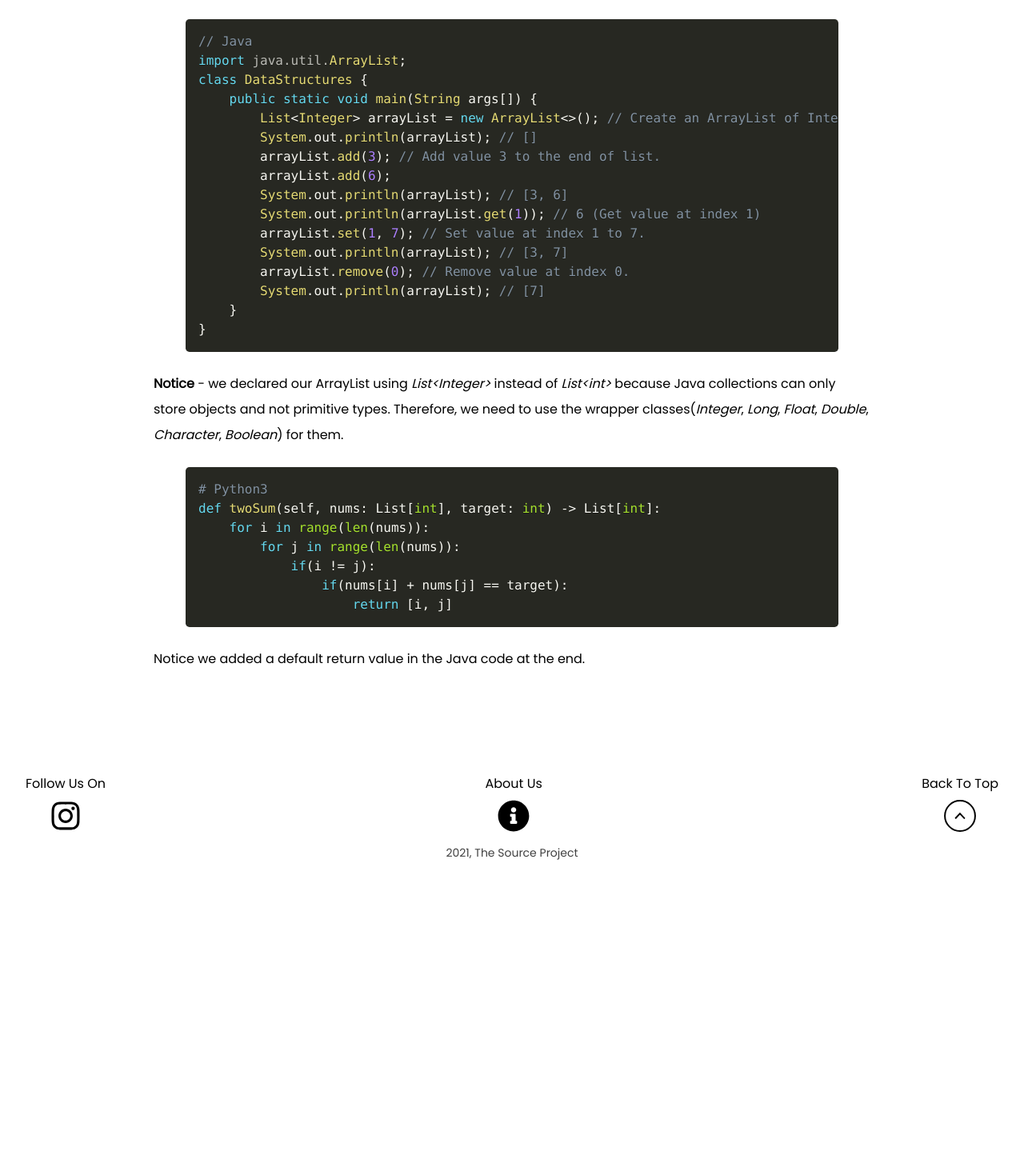
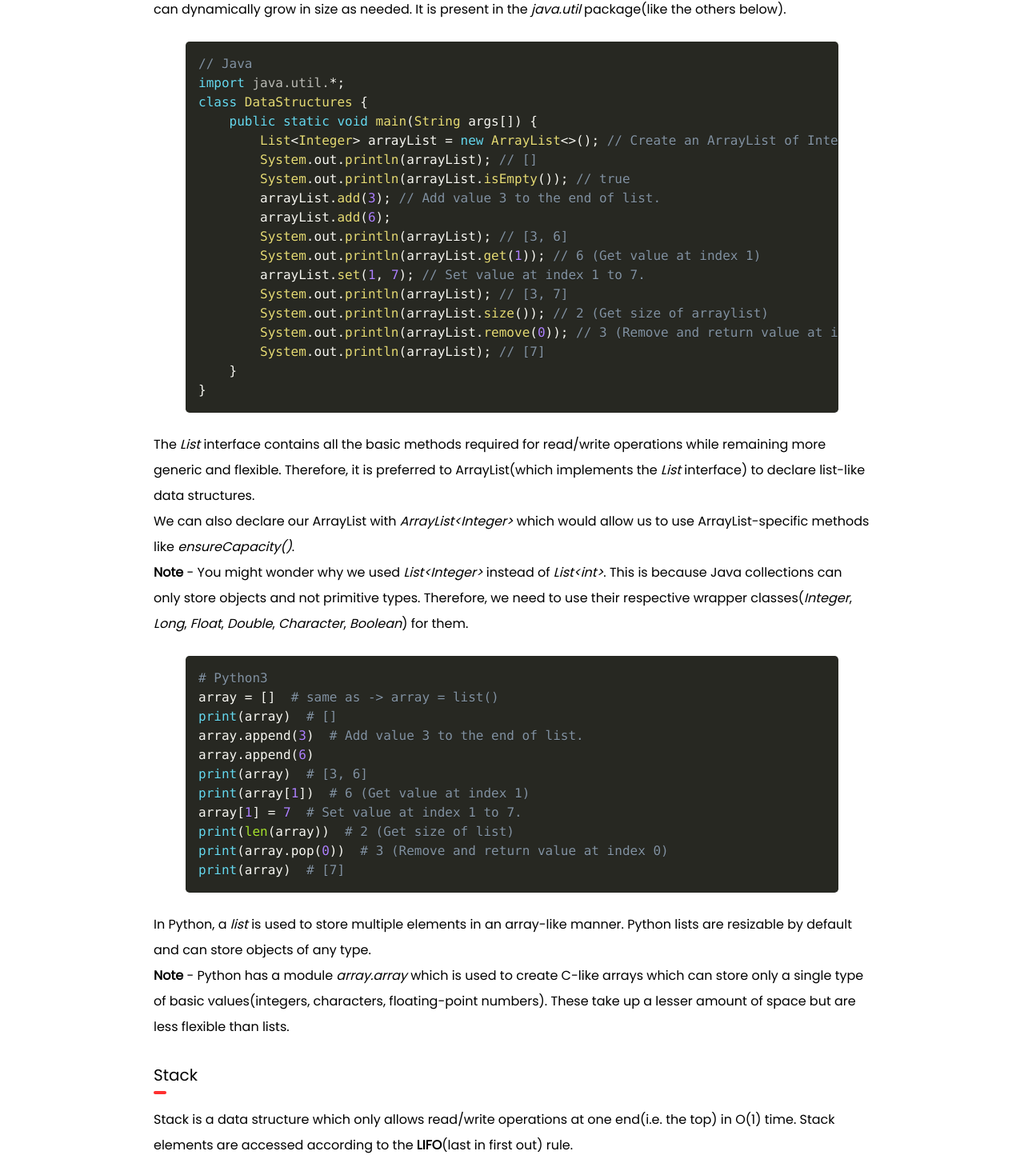
Before and after one commit to thesourceproject/thesourceproject.github.io, a Nuxt app: page /article/8 in a window 1280 px wide. Shown: the part 1328-2797 px from the top of the page at 80% size. Before the commit the page ends 2421 px from the top, so only its background shows below. Built offline with nearby package versions, Linux system fonts and the light colour scheme; a web font is replaced by a local one.

Commit message:
minor correction

```diff
--- a/layouts/default.vue
+++ b/layouts/default.vue
@@ -74,7 +74,7 @@ html {
   --background-3: #191d30;
   --background-4: #ffe5e5;
   --text-1: #eeeeee;
-  --text-2: #eeeeee;
+  --text-2: #ffffff;
   --text-3: #fc4422;
   --text-4: #eeeeee;
   --text-5: #98dfaf;
--- a/pages/article/1.vue
+++ b/pages/article/1.vue
@@ -33,7 +33,7 @@
         in-the-box. VS Code will leverage your machine's Git installation, so
         you need to install Git first before you get these features.
       </p>
-      <div class="flex flex-col max-w-4xl mt-12">
+      <div class="mt-12 flex flex-col">
         <h2 class="text-2xl">Getting Started</h2>
         <div class="w-6 h-1 bg-background-2 rounded-full"></div>
       </div>
@@ -87,7 +87,7 @@
         Now time to write your first piece of code.<br /><br />
         Create a new folder in your computer, right-click on it and select
         <strong>Open with Code</strong> in the context menu.<br />
-        <strong>Note -</strong> It is important to open a folder(not a file) in
+        <strong>Note</strong> - It is important to open a folder(not a file) in
         VS Code otherwise the source control functions will not work.<br />
         This folder will now act as a workspace for your project.<br /><br />
         Now go to <strong>Source Control</strong> in the side bar and initialise
--- a/pages/article/2.vue
+++ b/pages/article/2.vue
@@ -38,7 +38,7 @@
         allows you to showcase your work and lets you and others work together
         on projects from anywhere.
       </p>
-      <div class="flex flex-col max-w-4xl mt-12">
+      <div class="mt-12 flex flex-col">
         <h2 class="text-2xl">Getting Started</h2>
         <div class="w-6 h-1 bg-background-2 rounded-full"></div>
       </div>
--- a/pages/article/3.vue
+++ b/pages/article/3.vue
@@ -29,7 +29,7 @@
           src="https://upload.wikimedia.org/wikipedia/commons/thumb/f/f8/Python_logo_and_wordmark.svg/640px-Python_logo_and_wordmark.svg.png"
           class="w-96"
       /></a>
-      <div class="flex flex-col max-w-4xl mt-12">
+      <div class="mt-12 flex flex-col">
         <h2 class="text-2xl">Getting Started</h2>
         <div class="w-6 h-1 bg-background-2 rounded-full"></div>
       </div>
--- a/pages/article/4.vue
+++ b/pages/article/4.vue
@@ -35,7 +35,7 @@
         >
         before you continue.
       </p>
-      <div class="flex flex-col max-w-4xl mt-12">
+      <div class="mt-12 flex flex-col">
         <h2 class="text-2xl">Getting Started</h2>
         <div class="w-6 h-1 bg-background-2 rounded-full"></div>
       </div>
--- a/pages/article/5.vue
+++ b/pages/article/5.vue
@@ -16,7 +16,7 @@
         alt="Countdown Timer"
         class="mx-auto mt-6 max-w-full"
       />
-      <div class="flex flex-col max-w-4xl mt-12">
+      <div class="mt-12 flex flex-col">
         <h2 class="text-2xl">Getting Started</h2>
         <div class="w-6 h-1 bg-background-2 rounded-full"></div>
       </div>
--- a/pages/article/6.vue
+++ b/pages/article/6.vue
@@ -39,7 +39,7 @@
         <em>same</em> element twice.<br />
         You can return the answer in any order.
       </p>
-      <div class="flex flex-col max-w-4xl mt-12">
+      <div class="mt-12 flex flex-col">
         <h2 class="text-2xl">Getting Started</h2>
         <div class="w-6 h-1 bg-background-2 rounded-full"></div>
       </div>
@@ -75,8 +75,8 @@ def twoSum(self, nums: List[int], target: int) -> List[int]:
         lang="language-python"
       />
       <p>
-        Notice that we added a default return value in the Java code at the end. This
-        is because the return type of the function is of
+        Notice that we added a default return value in the Java code at the end.
+        This is because the return type of the function is of
         <strong>int[]</strong> type, therefore the function must return an array
         of integers for all conditions. This is not required in the Python
         version as the question states that we will get a unique solution for
--- a/pages/article/7.vue
+++ b/pages/article/7.vue
@@ -32,7 +32,7 @@
         Flexbox solves these problems by providing an easy method to arrange
         items in one dimension inside a container.
       </p>
-      <div class="flex flex-col max-w-4xl mt-12">
+      <div class="mt-12 flex flex-col">
         <h2 class="text-2xl">Getting Started</h2>
         <div class="w-6 h-1 bg-background-2 rounded-full"></div>
       </div>
@@ -69,7 +69,10 @@
         Just click on any of the values for the respective CSS property to see
         its output.
       </p>
-      <h3 class="mt-6 text-xl">flex-direction</h3>
+      <div class="mt-6 flex flex-col">
+        <h3 class="text-xl">flex-direction</h3>
+        <div class="w-4 h-1 bg-background-2 rounded-full"></div>
+      </div>
       <CSSHelper
         :elements="[
           {
@@ -99,7 +102,10 @@
         Flex items are initially arranged in the row direction(left to right).
         This can be changed using the <strong>flex-direction</strong> property.
       </p>
-      <h3 class="mt-6 text-xl">flex-wrap</h3>
+      <div class="mt-6 flex flex-col">
+        <h3 class="text-xl">flex-wrap</h3>
+        <div class="w-4 h-1 bg-background-2 rounded-full"></div>
+      </div>
       <CSSHelper
         :elements="[
           {
@@ -138,7 +144,10 @@
         across multiple lines as needed.<br />
         <em>wrap-reverse</em> will wrap the items from bottom to top.
       </p>
-      <h3 class="mt-6 text-xl">justify-content</h3>
+      <div class="mt-6 flex flex-col">
+        <h3 class="text-xl">justify-content</h3>
+        <div class="w-4 h-1 bg-background-2 rounded-full"></div>
+      </div>
       <CSSHelper
         :elements="[
           {
@@ -179,7 +188,10 @@
         This property is useful for distributing remaining space left around
         child items.
       </p>
-      <h3 class="mt-6 text-xl">align-items</h3>
+      <div class="mt-6 flex flex-col">
+        <h3 class="text-xl">align-items</h3>
+        <div class="w-4 h-1 bg-background-2 rounded-full"></div>
+      </div>
       <CSSHelper
         :elements="[
           {
@@ -250,7 +262,10 @@
         <em>baseline</em> arranges the items so that their baselines are
         aligned.
       </p>
-      <h3 class="mt-6 text-xl">align-content</h3>
+      <div class="mt-6 flex flex-col">
+        <h3 class="text-xl">align-content</h3>
+        <div class="w-4 h-1 bg-background-2 rounded-full"></div>
+      </div>
       <CSSHelper
         :elements="[
           {
@@ -304,7 +319,10 @@
         <strong>flex-wrap</strong> property must be set to either
         <em>wrap</em> or <em>wrap-reverse</em>.
       </p>
-      <h3 class="mt-6 text-xl">flex-grow</h3>
+      <div class="mt-6 flex flex-col">
+        <h3 class="text-xl">flex-grow</h3>
+        <div class="w-4 h-1 bg-background-2 rounded-full"></div>
+      </div>
       <CSSHelper
         :elements="[
           {
@@ -364,7 +382,10 @@
         It's initial value is 0 meaning that the flex item will not grow to take
         over the remaining space.
       </p>
-      <h3 class="mt-6 text-xl">align-self</h3>
+      <div class="mt-6 flex flex-col">
+        <h3 class="text-xl">align-self</h3>
+        <div class="w-4 h-1 bg-background-2 rounded-full"></div>
+      </div>
       <CSSHelper
         :elements="[
           {
--- a/pages/article/8.vue
+++ b/pages/article/8.vue
@@ -22,7 +22,7 @@
         impossible to do so for every problem. So why reinvent the wheel when
         you've got these built right into the library itself?
       </p>
-      <div class="flex flex-col max-w-4xl mt-12">
+      <div class="mt-12 flex flex-col">
         <h2 class="text-2xl">Getting Started</h2>
         <div class="w-6 h-1 bg-background-2 rounded-full"></div>
       </div>
@@ -33,12 +33,14 @@
         advanced ones - <strong>Set</strong>, <strong>Map</strong>,
         <strong>Heap</strong>.
       </p>
-      <h3 class="mt-6 text-xl">Array</h3>
+      <div class="mt-6 flex flex-col">
+        <h3 class="text-xl">Array</h3>
+        <div class="w-4 h-1 bg-background-2 rounded-full"></div>
+      </div>
       <p class="mt-4">
-        An array is a data structure which allows for
-        <strong>O(1)</strong> read/write operations. This is because its
-        elements are kept in contiguous memory locations which makes it easy to
-        calculate the address of any position.
+        Array is a data structure which allows for O(1) read/write operations.
+        This is because its elements are kept in contiguous memory locations
+        which makes it easy to calculate the address of any position.
       </p>
       <CodeSnippet
         code="// Java
@@ -51,6 +53,7 @@ class DataStructures {
         array[2] = 6;
         System.out.println(Arrays.toString(array)); // [3, 0, 6, 0, 0]
         System.out.println(array[2]); // 6 (Get value at index 2)
+        System.out.println(array.length); // 5 (Get size of array)
     }
 }"
         lang="language-java"
@@ -61,46 +64,126 @@ class DataStructures {
         However, the Java Collections Framework provides the
         <strong>ArrayList</strong> class which is an array-like data structure
         but can dynamically grow in size as needed. It is present in the
-        <em>java.util</em> package.
+        <em>java.util</em> package(like the others below).
       </p>
       <CodeSnippet
         code="// Java
-import java.util.ArrayList;
+import java.util.*;
 class DataStructures {
     public static void main(String args[]) {
         List<Integer> arrayList = new ArrayList<>(); // Create an ArrayList of Integer type.
         System.out.println(arrayList); // []
+        System.out.println(arrayList.isEmpty()); // true
         arrayList.add(3); // Add value 3 to the end of list.
         arrayList.add(6);
         System.out.println(arrayList); // [3, 6]
         System.out.println(arrayList.get(1)); // 6 (Get value at index 1)
         arrayList.set(1, 7); // Set value at index 1 to 7.
         System.out.println(arrayList); // [3, 7]
-        arrayList.remove(0); // Remove value at index 0.
+        System.out.println(arrayList.size()); // 2 (Get size of arraylist)
+        System.out.println(arrayList.remove(0)); // 3 (Remove and return value at index 0)
         System.out.println(arrayList); // [7]
     }
 }"
         lang="language-java"
       />
       <p>
-        <strong>Notice</strong> - we declared our ArrayList using
-        <em>List&lt;Integer&gt;</em> instead of <em>List&lt;int&gt;</em> because
-        Java collections can only store objects and not primitive types.
-        Therefore, we need to use the wrapper classes(<em>Integer</em>,
-        <em>Long</em>, <em>Float</em>, <em>Double</em>, <em>Character</em>,
-        <em>Boolean</em>) for them.
+        The <em>List</em> interface contains all the basic methods required for
+        read/write operations while remaining more generic and flexible.
+        Therefore, it is preferred to ArrayList(which implements the
+        <em>List</em> interface) to declare list-like data structures.<br />
+        We can also declare our ArrayList with
+        <em>ArrayList&lt;Integer&gt;</em> which would allow us to use
+        ArrayList-specific methods like <em>ensureCapacity()</em>.<br />
+        <strong>Note</strong> - You might wonder why we used
+        <em>List&lt;Integer&gt;</em> instead of <em>List&lt;int&gt;</em>. This
+        is because Java collections can only store objects and not primitive
+        types. Therefore, we need to use their respective wrapper
+        classes(<em>Integer</em>, <em>Long</em>, <em>Float</em>,
+        <em>Double</em>, <em>Character</em>, <em>Boolean</em>) for them.
       </p>
       <CodeSnippet
         code="# Python3
-def twoSum(self, nums: List[int], target: int) -> List[int]:
-    for i in range(len(nums)):
-        for j in range(len(nums)):
-            if(i != j):
-                if(nums[i] + nums[j] == target):
-                    return [i, j]"
+array = []  # same as -> array = list()
+print(array)  # []
+array.append(3)  # Add value 3 to the end of list.
+array.append(6)
+print(array)  # [3, 6]
+print(array[1])  # 6 (Get value at index 1)
+array[1] = 7  # Set value at index 1 to 7.
+print(len(array))  # 2 (Get size of list)
+print(array.pop(0))  # 3 (Remove and return value at index 0)
+print(array)  # [7]"
         lang="language-python"
       />
-      <p>Notice we added a default return value in the Java code at the end.</p>
+      <p>
+        In Python, a <em>list</em> is used to store multiple elements in an
+        array-like manner. Python lists are resizable by default and can store
+        objects of any type.<br />
+        <strong>Note</strong> - Python has a module <em>array.array</em> which
+        is used to create C-like arrays which can store only a single type of
+        basic values(integers, characters, floating-point numbers). These take
+        up a lesser amount of space but are less flexible than lists.
+      </p>
+      <div class="mt-6 flex flex-col">
+        <h3 class="text-xl">Stack</h3>
+        <div class="w-4 h-1 bg-background-2 rounded-full"></div>
+      </div>
+      <p class="mt-4">
+        Stack is a data structure which only allows read/write operations at one
+        end(i.e. the top) in O(1) time. Stack elements are accessed according to
+        the <strong>LIFO</strong>(last in first out) rule.
+      </p>
+      <CodeSnippet
+        code="// Java
+import java.util.Arrays; // Only required for using the Arrays.toString() function.
+class DataStructures {
+    public static void main(String args[]) {
+        int array[] = new int[5]; // Create a primitive int array.
+        System.out.println(Arrays.toString(array)); // [0, 0, 0, 0, 0]
+        array[0] = 3; // Set value at index 0 to 3.
+        array[2] = 6;
+        System.out.println(Arrays.toString(array)); // [3, 0, 6, 0, 0]
+        System.out.println(array[2]); // 6 (Get value at index 2)
+        System.out.println(array.length); // 5 (Get size of array)
+    }
+}"
+        lang="language-java"
+      />
+      <p>
+        The <em>List</em> interface contains all the basic methods required for
+        read/write operations while remaining more generic and flexible.
+        Therefore, it is preferred to <em>ArrayList</em> (which implements the
+        <em>List</em> interface) to declare list-like data structures.<br />
+        We can also declare our ArrayList with
+        <em>ArrayList&lt;Integer&gt;</em> which would allow us to use
+        ArrayList-specific methods like <em>ensureCapacity()</em>.<br />
+        <strong>Note</strong> - You might wonder why we used
+        <em>List&lt;Integer&gt;</em> instead of <em>List&lt;int&gt;</em>. This
+        is because Java collections can only store objects and not primitive
+        types. Therefore, we need to use their respective wrapper
+        classes(<em>Integer</em>, <em>Long</em>, <em>Float</em>,
+        <em>Double</em>, <em>Character</em>, <em>Boolean</em>) for them.
+      </p>
+      <CodeSnippet
+        code="# Python3
+array = []  # same as -> array = list()
+print(array)  # []
+array.append(3)  # Add value 3 to the end of list.
+array.append(6)
+print(array)  # [3, 6]
+print(array[1])  # 6 (Get value at index 1)
+array[1] = 7  # Set value at index 1 to 7.
+print(len(array))  # 2 (Get size of list)
+print(array.pop(0))  # 3 (Remove and return value at index 0)
+print(array)  # [7]"
+        lang="language-python"
+      />
+      <p>
+        In Python, a <em>list</em> is used to store multiple elements in an
+        array-like manner. Python lists are resizable by default and can store
+        objects of any type.
+      </p>
     </article>
   </main>
 </template>
```
